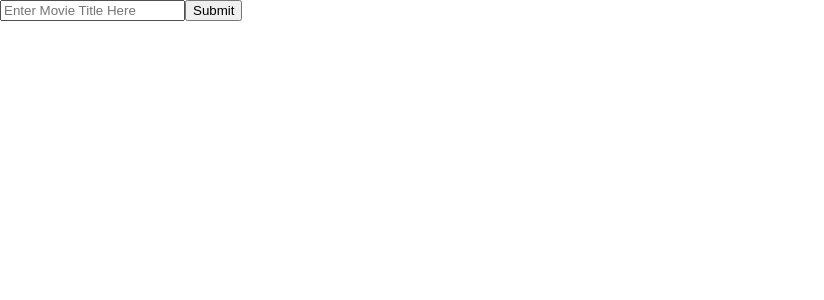
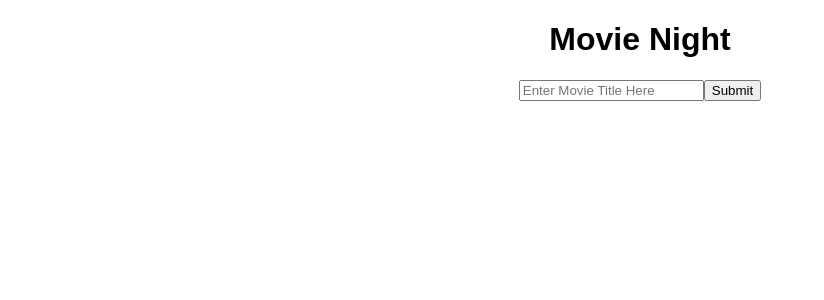
Before and after one commit to teakopp/movie-night, a React (Create React App) app in the folder movie-night-app/: page / in a window 1280 px wide. Shown: the top 300 px of the page, without its empty margins (0-824 px from the left). Built offline with nearby package versions, Linux system fonts and the light colour scheme.

Commit message:
renders movie title results

```diff
--- a/movie-night-app/src/App.js
+++ b/movie-night-app/src/App.js
@@ -1,6 +1,7 @@
 import React, { Component } from 'react';
 import './App.css';
 import fetch from 'isomorphic-fetch'
+import { Grid, Row, Col, Image, Modal, Button, Table} from 'react-bootstrap';
 
 
 
@@ -8,6 +9,7 @@ class SearchBar extends Component {
   constructor(props) {
     super(props);
     this.state = {"movie" : "ok"};
+    this.state.movies = ['']
     this.handleChange = this.handleChange.bind(this);
     this.handleSubmit = this.handleSubmit.bind(this);
   }
@@ -15,26 +17,37 @@ class SearchBar extends Component {
   handleChange(event) {
       this.setState({value: ''})
       this.setState({value: event.target.value})
-
   }
 
   handleSubmit(event){
-    console.log(this.state.value);
     fetch("http://localhost:3000/search?q=" + this.state.value, {
       method: "GET",
       headers: { 'Content-Type': 'application/json' }
     }).then((response) => {
       return response.json();
     }).then((parsedData) => {
-      console.log(parsedData);
+      this.setState({movies:parsedData.results})
+      console.log(this.state.movies[0].id);
     })
   }
+
   render() {
     return (
       <div>
         <input type="text" value={this.state.value || ''} placeholder='Enter Movie Title Here' onChange={this.handleChange} />
         <button onClick={this.handleSubmit}>Submit</button>
+        {this.state.movies.map((movie) => {
+          return (
+            <Table responsive>
+              <tbody>
+                <tr><td key={movie.id}>{movie.original_title}</td></tr>
+              </tbody>
+            </Table>
+
+          )
+        })}
       </div>
+
     )
   }
 
@@ -43,7 +56,12 @@ class SearchBar extends Component {
 class App extends Component {
   render() {
     return (
-      <SearchBar />
+      <div className="App">
+        <div className="App-header">
+          <h1 id="title">Movie Night</h1>
+        </div>
+        <SearchBar />
+      </div>
     );
   }
 }
```
